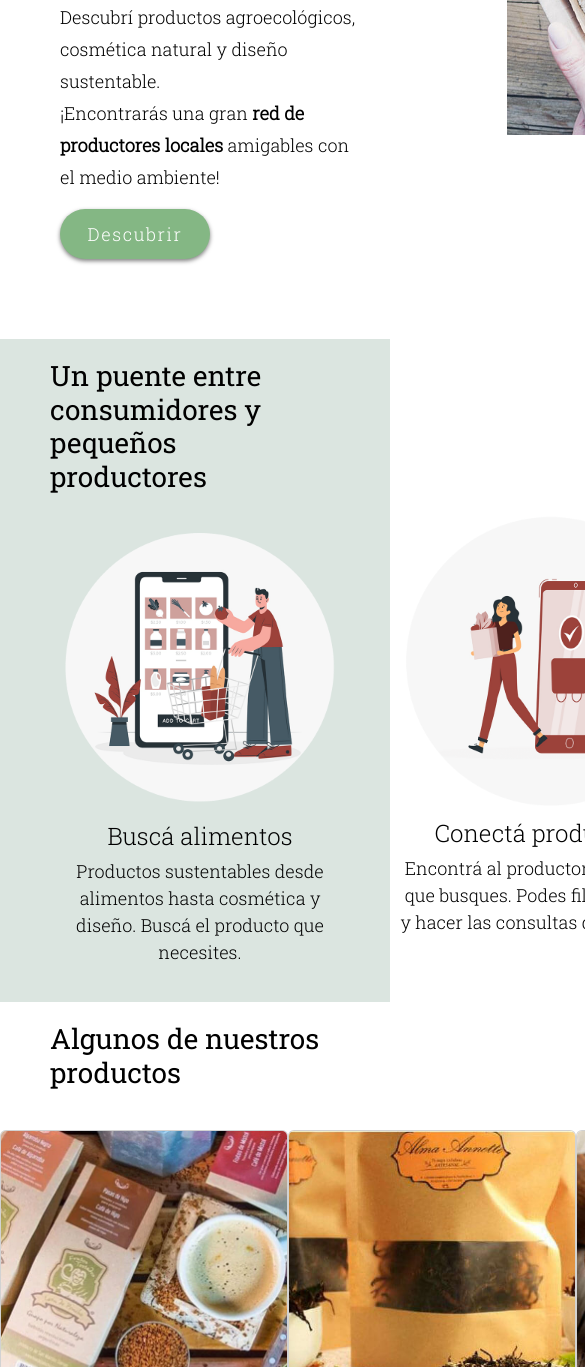
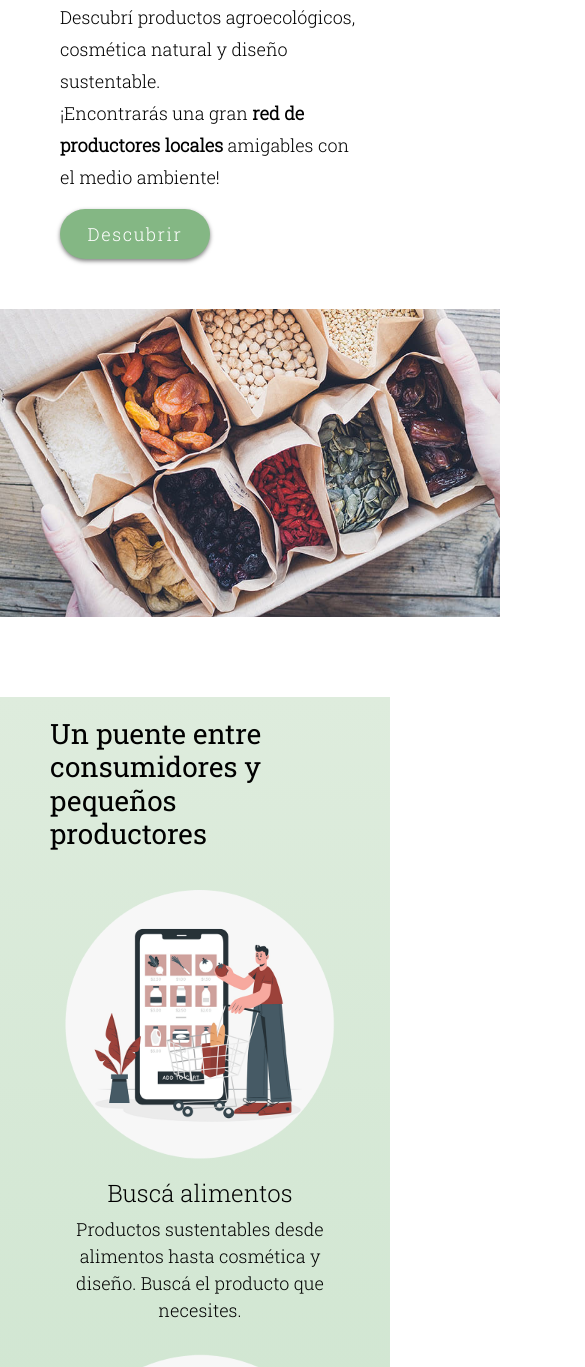
Before and after one commit to Alexis-LM/proyecto-coder-desarrollo-web, a website: page index.html in a window 390 px wide. Shown: the part 633-2000 px from the top of the page, 585 px wide, since content can reach past the window. Drawn offline with nearby package versions, Linux system fonts and the light colour scheme.

Commit message:
animaciones y gradientes

```diff
--- a/sass/style.scss
+++ b/sass/style.scss
@@ -19,6 +19,7 @@ body {
     margin: 0px;
     padding: 0px;
     box-sizing: border-box;
+
 }
 
 // Anidaciones y Variables
@@ -27,7 +28,15 @@ header {
     @include flex-particular(flex, wrap, center, space-between);
     min-height: 80px;
     background-color: $color-principal;
+    animation-duration: 2s;
+    animation-timing-function: ease-out;
+    animation-name: entrada;
 
+    @keyframes entrada {
+    from {
+    opacity: 0%;
+    }
+    }
 
     .imagen-logo {
         @include flex-particular(flex, wrap, null, null);
@@ -35,6 +44,7 @@ header {
         margin-bottom: 10px;
         /* margin-top: 10px; */
         margin-left: 30px;
+
     }
 
     .secciones {
@@ -72,6 +82,7 @@ img {
     justify-content: space-between;
     align-content: center;
 
+
     .seccion-1-hero {
         font-family: 'roboto-general';
         padding-right: 150px;
@@ -79,6 +90,7 @@ img {
         margin-left: 60px;
         line-height: 2rem;
         text-align: left;
+
     }
 
 
@@ -89,6 +101,7 @@ img {
         padding-top: 50px;
         line-height: 3rem;
         letter-spacing: -0.25px;
+
     }
 
     .seccion-1-hero-texto {
@@ -120,7 +133,7 @@ img {
 /* Sección consumidores y productores */
 
 .contenedor {
-    background-color: $color-principal;
+    background-image: linear-gradient(to top, #c1dfc4 0%, #deecdd 100%);
     font-family: 'roboto-general';
     @include padding(50px, 50px, 20px, 20px);
 
@@ -209,6 +222,7 @@ h2 {
         .card {
         flex-wrap: wrap;
         margin-top: 20px;
+
         }
     }
 }
@@ -261,10 +275,10 @@ footer {
 }
 
 @media (max-width: 500px) {
-    .texto-bienvenida {
+    .seccion-1 {
         display: grid;
         grid-template-columns: repeat(1,1fr);
-        flex-wrap: wrap;
+            flex-wrap: wrap;
     }
 }
 
@@ -275,7 +289,7 @@ footer {
 }
 
 @media (max-width: 500px) {
-    .servicio {
+    .contenedor .servicio {
         display: grid;
         grid-template-columns: repeat(1,1fr);
         flex-wrap: wrap;
@@ -283,7 +297,7 @@ footer {
 }
 
 @media (max-width: 500px){
-    .solo-cards {
+    .productos .solo-cards {
     display: grid;
     grid-template-columns: repeat(1,1fr);
     flex-wrap: wrap;
```
Also changed, not shown: css/style-nuevo.css, 1 other file.
